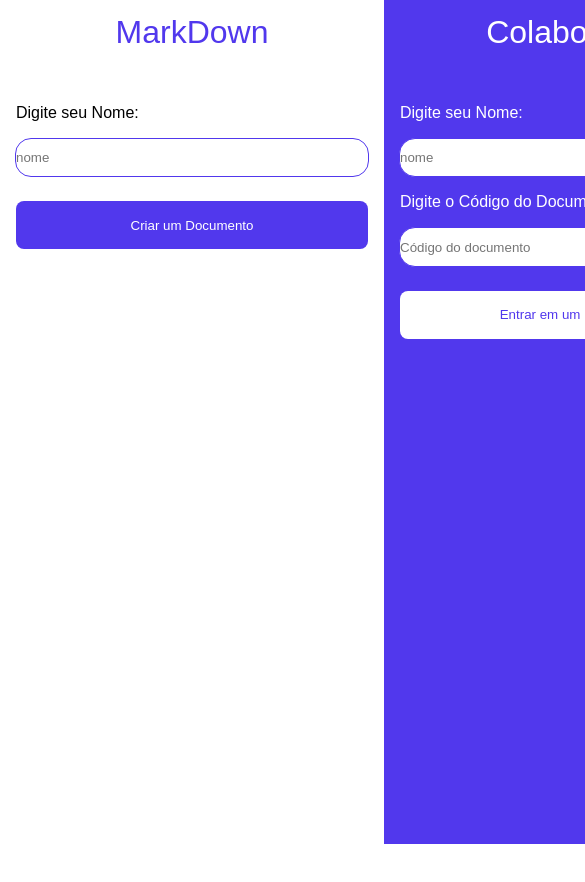
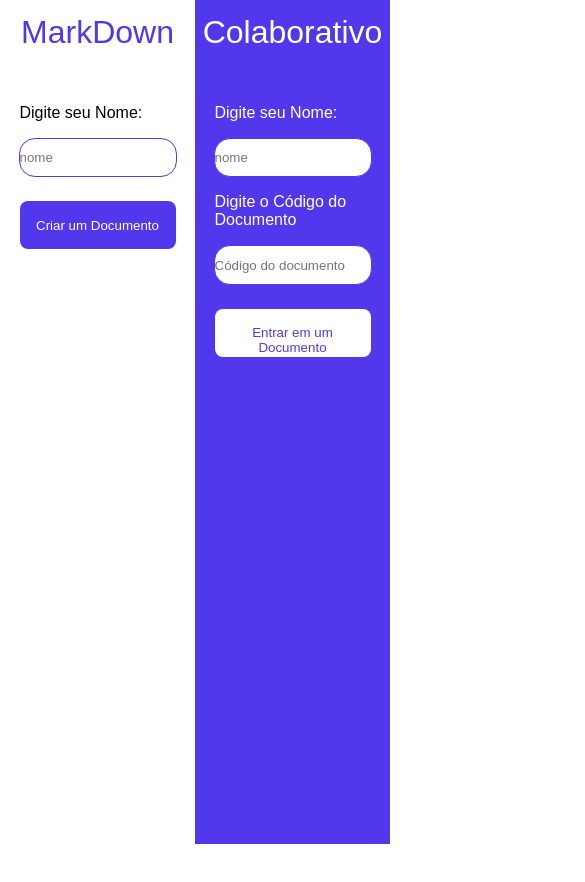
Before and after one commit to felipebaloneker/markdown-colaborated, a React (Create React App) app in the folder client/: page / in a window 390 px wide. Shown: the top 882 px of the page, 585 px wide, since content can reach past the window. Built offline with nearby package versions, Linux system fonts and the light colour scheme; no server answers.

Commit message:
melhorando responsividade

```diff
--- a/client/src/views/Login/styles.scss
+++ b/client/src/views/Login/styles.scss
@@ -36,7 +36,8 @@
         background-color: var(--background-color);
     }
     .container_wrp{
-        width: 22rem;
+        width: 40vw;
+        max-width: 22rem;
         height: 100%;
         display: flex;
         flex-direction: column;
```
